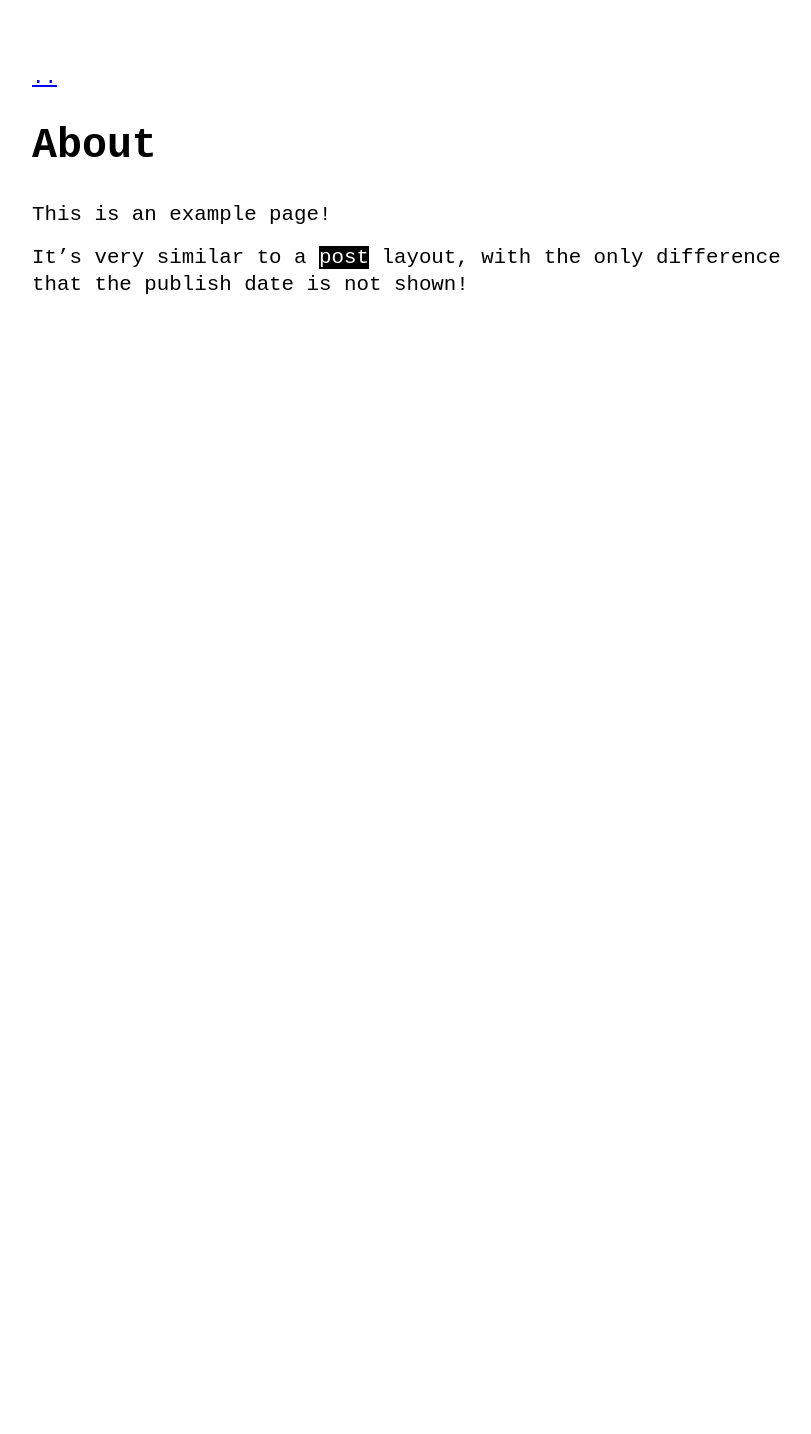
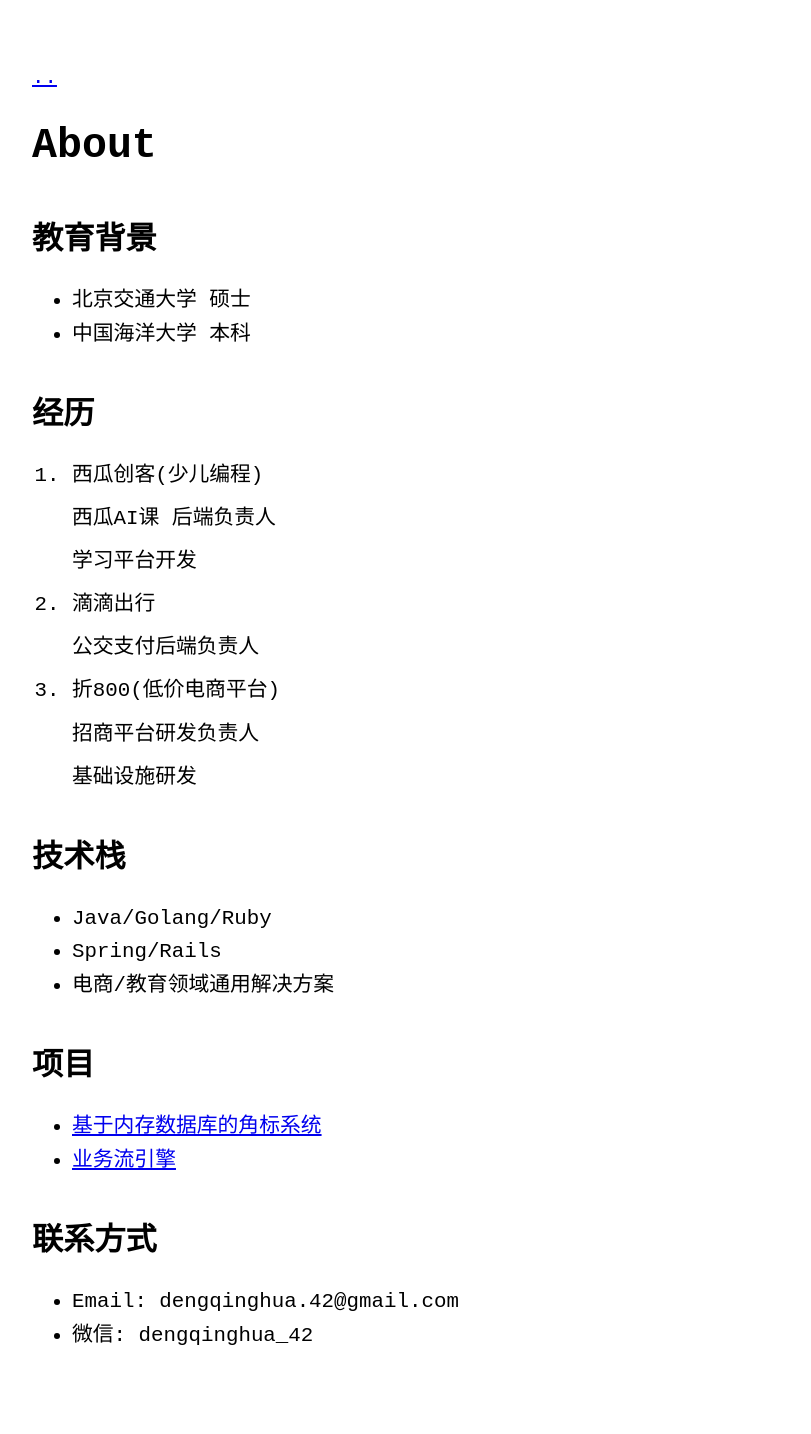
Before and after one commit to dengqinghua/dengqinghua.github.io, a Jekyll site: the page built from about.md, in a window 1280 px wide. Shown: the whole page, without its empty margins (208-1019 px from the left). Built offline with Jekyll 4.4.1, drawn with Linux system fonts in a browser that asks for light colours; before the commit the page ends 900 px from its top, so only the background shows below that.

Commit message:
feat: 添加 about

```diff
--- a/_sass/no-style-please.scss
+++ b/_sass/no-style-please.scss
@@ -45,7 +45,7 @@
 *:target { background: yellow; }
 
 .w {
-  width: fit-content;
+  // width: fit-content;
   max-width: 800px;
   margin: 0 auto;
   padding: 4rem 2rem;
@@ -59,11 +59,27 @@
   &:after { content: attr(data-content) '/////' }
 }
 
-table, th, td {
-  width: 100%;
-  border: thin solid black;
-  border-collapse: collapse;
-  padding: 0.4rem;
+// table, th, td {
+//   width: -webkit-fill-available;
+//   border: thin solid black;
+//   border-collapse: collapse;
+//   padding: 0.4rem;
+// }
+
+table{
+    width: 100%;
+    border-collapse: collapse;
+    border-spacing: 0;
+    padding: 0.4rem;
+    border:2px solid;
+}
+
+th{
+    border:2px solid;
+}
+
+td{
+    border:2px solid;
 }
 
 code {
--- a/about.md
+++ b/about.md
@@ -3,6 +3,39 @@
 title: About
 ---
 
-This is an example page!
+## 教育背景
+- 北京交通大学 硕士
+- 中国海洋大学 本科
 
-It's very similar to a `post` layout, with the only difference that the publish date is not shown!
+## 经历
+
+1. 西瓜创客(少儿编程)
+
+    西瓜AI课 后端负责人
+
+    学习平台开发
+
+2. 滴滴出行
+
+    公交支付后端负责人
+
+3. 折800(低价电商平台)
+
+    招商平台研发负责人
+
+    基础设施研发
+
+## 技术栈
+
+- Java/Golang/Ruby
+- Spring/Rails
+- 电商/教育领域通用解决方案
+
+## 项目
+- [基于内存数据库的角标系统](https://blog.dengqinghua.net/badge_system.html)
+- [业务流引擎](https://blog.dengqinghua.net/witness_flow.html)
+
+## 联系方式
+
+- Email: dengqinghua.42@gmail.com
+- 微信:  dengqinghua_42
```
Also changed, not shown: _data/menu.yml (+8 -5 lines), _posts/2020-07-09-example.md (deleted, +0 -162 lines), _posts/2020-07-09-example1.md (added, +28 -0 lines), example2-archive.md (deleted, +0 -5 lines), music.md (added, +5 -0 lines), _posts/2020-07-10-example2.md (renamed from _posts/2020-07-10-example.md), _posts/2020-07-11-example3.md (renamed from _posts/2020-07-11-example.md).
